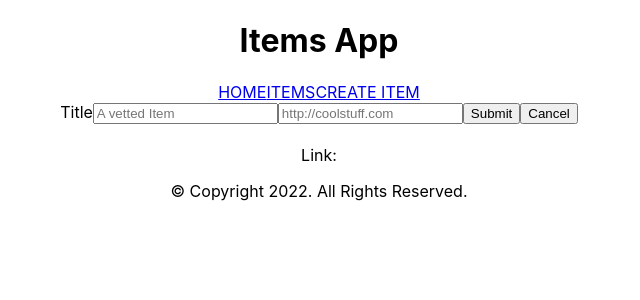
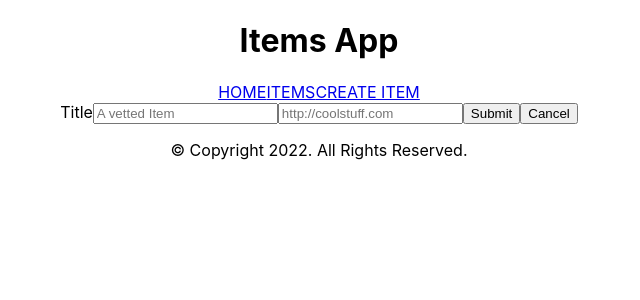
Before and after one commit to shawasty/full-mongobd-express-react-app, a React (Create React App) app in the folder client/: page /create-item in a window 1280 px wide. Shown: the top 300 px of the page, without its empty margins (321-961 px from the left). Built offline with nearby package versions, Linux system fonts and the light colour scheme.

Commit message:
edited display page

```diff
--- a/client/src/components/routes/ItemCreate.js
+++ b/client/src/components/routes/ItemCreate.js
@@ -53,8 +53,8 @@ const ItemCreate = () => {
             cancelPath='/'
 
             />
-            <h4>{item.title}</h4>
-            <p>Link: {item.link}</p>
+            {/* <h4>{item.title}</h4>
+            <p>Link: {item.link}</p> */}
 
         </Layout>
     );
```
